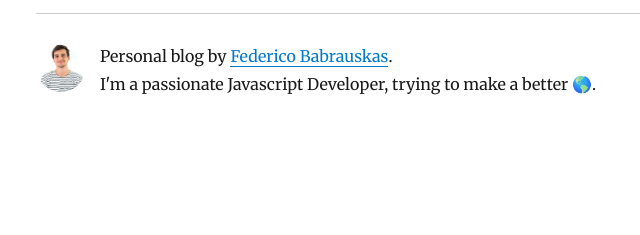
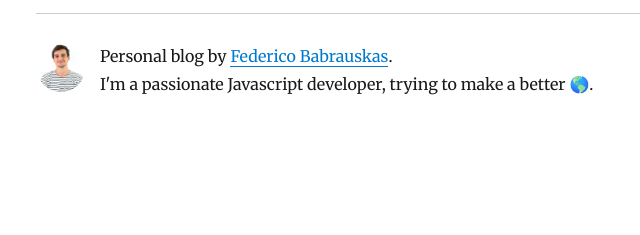
Before and after one commit to fedebabrauskas/babrasoft-blog, a Gatsby site: page /hello-world/ in a window 1280 px wide. Shown: the part 1545-1780 px from the top of the page, 289-929 px from the left. Built offline with nearby package versions, Linux system fonts and the light colour scheme; Gatsby itself is replaced by a stand-in of ours; some packages are replaced by stand-ins of ours.

Commit message:
Fixed uppercase letter in biography

```diff
--- a/src/components/bio.js
+++ b/src/components/bio.js
@@ -64,7 +64,7 @@ const Bio = () => {
         </a>
         .
         <span style={{ display: "block" }}>
-          I'm a passionate Javascript Developer, trying to make a better{" "}
+          I'm a passionate Javascript developer, trying to make a better{" "}
           <span role="img" aria-label="world emoji">
             🌎
           </span>
```
